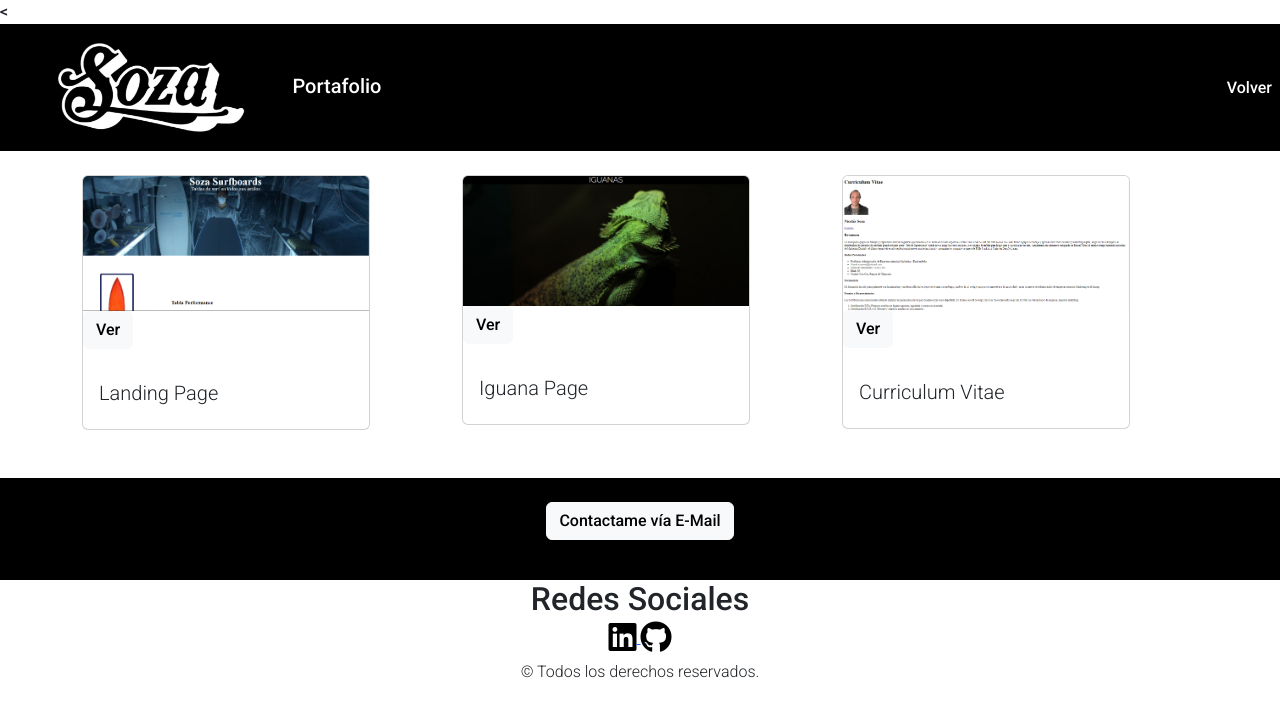
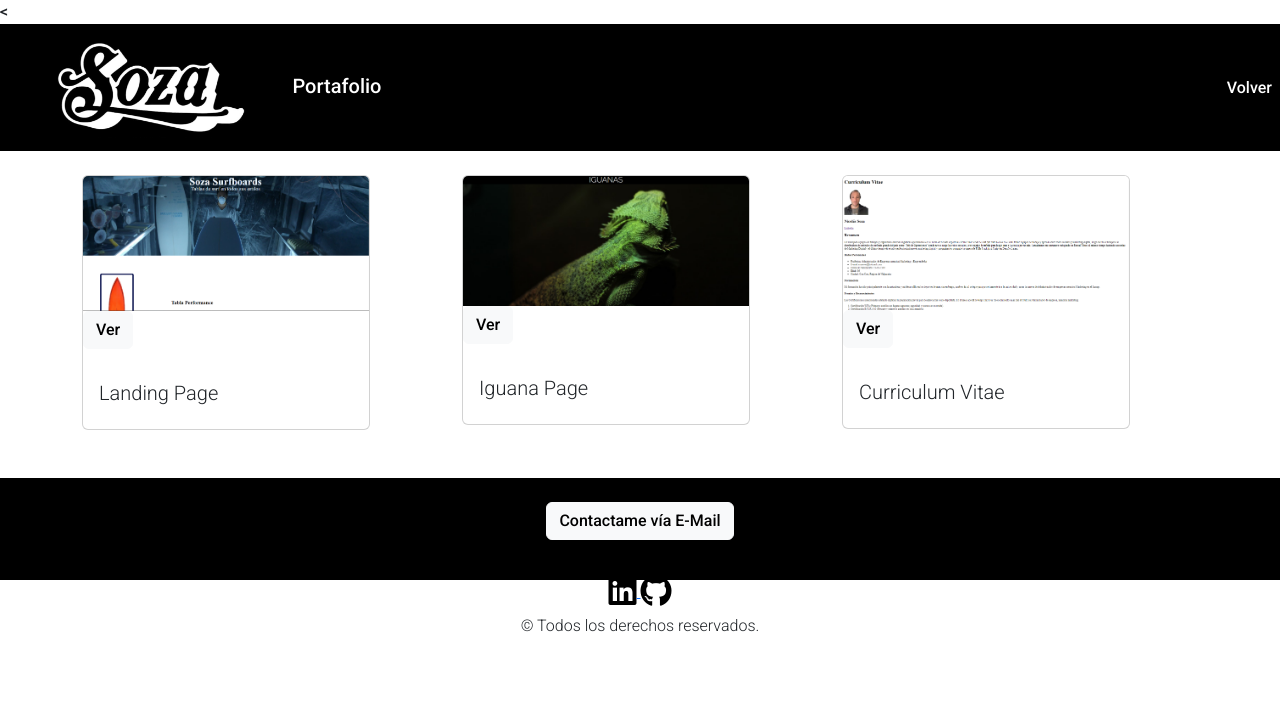
Before and after one commit to NicolasSoza/desarrollo_portafolio_definitivo, a plain HTML site: page portafolio.html in a window 1280 px wide. Drawn offline with nearby package versions, Linux system fonts and the light colour scheme.

Commit message:
redes sociales

```diff
--- a/portafolio.html
+++ b/portafolio.html
@@ -133,7 +133,6 @@
 
     <footer class="text-center">
 
-        <h2>Redes Sociales</h2>
 
         <a href="https://www.linkedin.com/in/nicolás-soza-77744494"target="_blank"> <i class="fa-brands fa-linkedin fa-2xl" style="color: #000000;"></i> </a>
 
```
